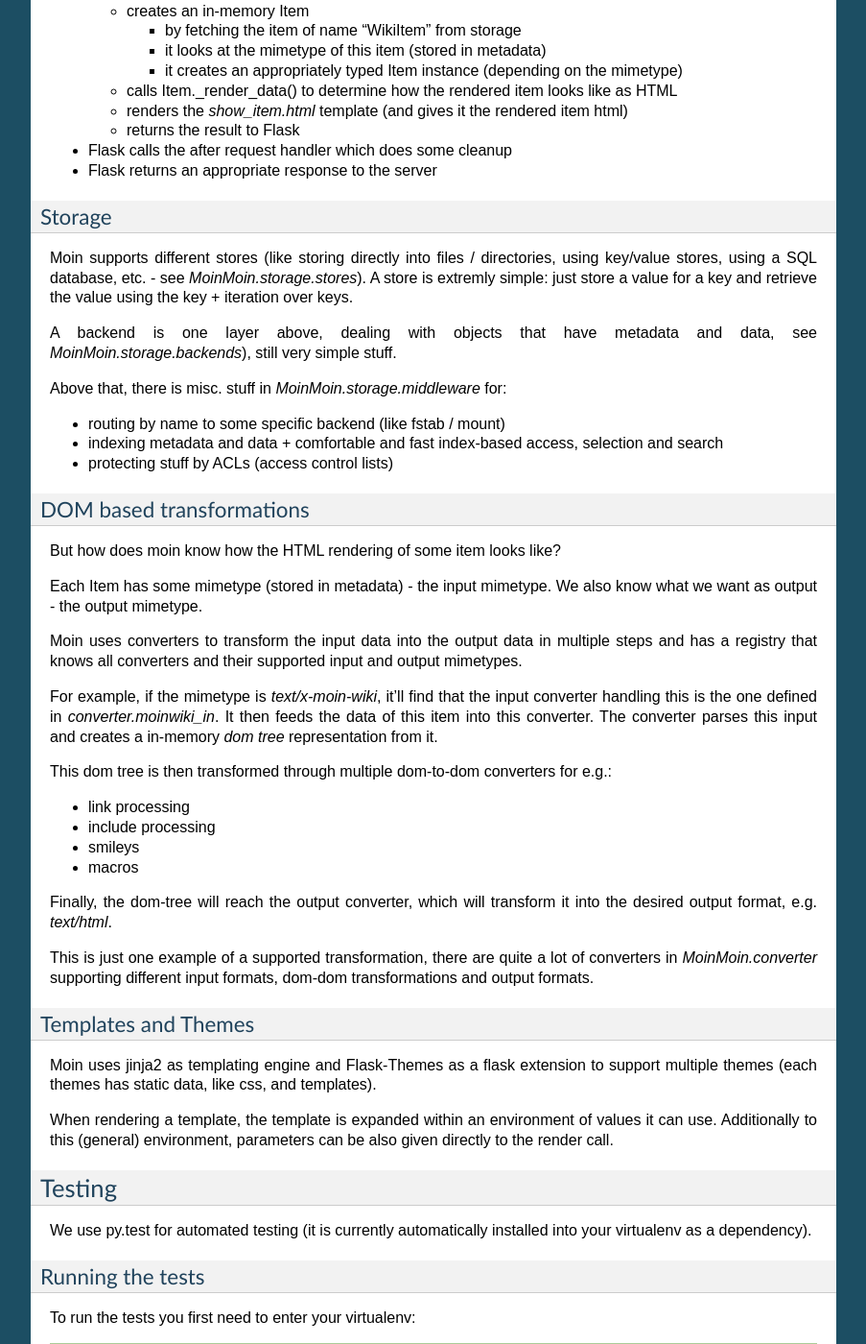
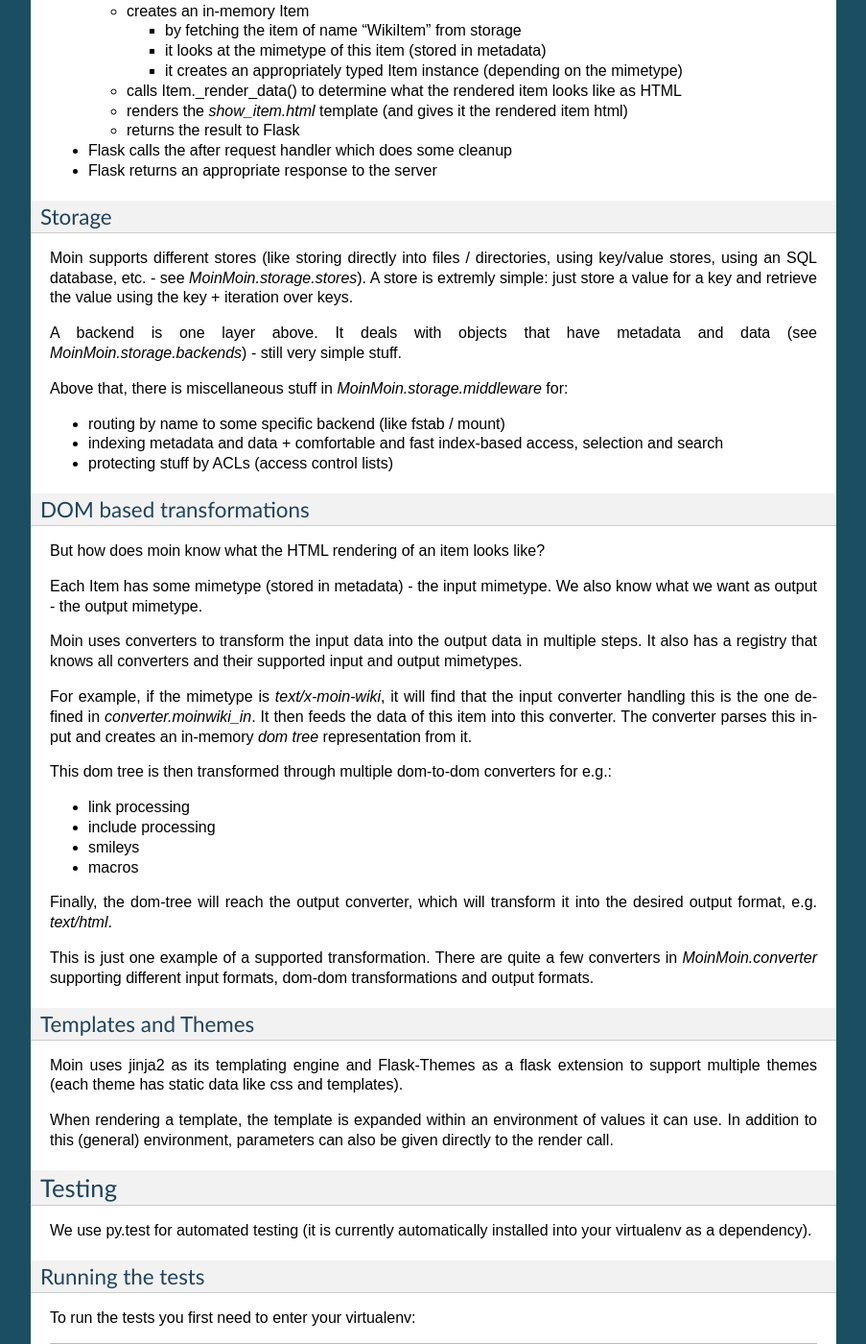
Before and after one commit to mirror/moin-2.0, a Sphinx documentation site: the page built from docs/devel/development.rst, in a window 1280 px wide and 1400 px high, scrolled down 1852 px. Shown: the whole window at 96% size, without its empty margins (198-1101 px from the left). Built offline with Sphinx 7.4.7, drawn with Linux system fonts in a browser that asks for light colours; pages that are not in the unit, such as notebooks, are missing from menus; some of the changed text lies outside the part shown.

Commit message:
docs: development: proofread and improved English, thanks to Nick Rioux

```diff
--- a/docs/devel/development.rst
+++ b/docs/devel/development.rst
@@ -60,8 +60,8 @@
 
 How MoinMoin works
 ==================
-This is just a very high level overview about how moin works, if you'ld like
-to know more details, you'll have to read more docs and the code.
+This is just a very high level overview about how moin works. If you would like
+to acquire a more in-depth understanding, try reading more docs and code.
 
 WSGI application creation
 -------------------------
@@ -69,7 +69,7 @@
 this will:
 
 * load the configuration (app.cfg)
-* register some Modules that handle different parts of the functionality
+* register some modules that handle different parts of the functionality
 
   - MoinMoin.apps.frontend - most stuff a normal user uses
   - MoinMoin.apps.admin - some stuff for admins
@@ -104,7 +104,7 @@
     + by fetching the item of name "WikiItem" from storage
     + it looks at the mimetype of this item (stored in metadata)
     + it creates an appropriately typed Item instance (depending on the mimetype)
-  - calls Item._render_data() to determine how the rendered item looks like
+  - calls Item._render_data() to determine what the rendered item looks like
     as HTML
   - renders the `show_item.html` template (and gives it the rendered item html)
   - returns the result to Flask
@@ -114,14 +114,14 @@
 Storage
 -------
 Moin supports different stores (like storing directly into files /
-directories, using key/value stores, using a SQL database, etc. - see
+directories, using key/value stores, using an SQL database, etc. - see
 `MoinMoin.storage.stores`). A store is extremly simple: just store a value
 for a key and retrieve the value using the key + iteration over keys.
 
-A backend is one layer above, dealing with objects that have metadata and
-data, see `MoinMoin.storage.backends`), still very simple stuff.
+A backend is one layer above. It deals with objects that have metadata and
+data (see `MoinMoin.storage.backends`) - still very simple stuff.
 
-Above that, there is misc. stuff in `MoinMoin.storage.middleware` for:
+Above that, there is miscellaneous stuff in `MoinMoin.storage.middleware` for:
 
 * routing by name to some specific backend (like fstab / mount)
 * indexing metadata and data + comfortable and fast index-based access,
@@ -130,19 +130,19 @@
 
 DOM based transformations
 -------------------------
-But how does moin know how the HTML rendering of some item looks like?
+But how does moin know what the HTML rendering of an item looks like?
 
 Each Item has some mimetype (stored in metadata) - the input mimetype.
 We also know what we want as output - the output mimetype.
 
 Moin uses converters to transform the input data into the output data in
-multiple steps and has a registry that knows all converters and their supported
+multiple steps. It also has a registry that knows all converters and their supported
 input and output mimetypes.
 
-For example, if the mimetype is `text/x-moin-wiki`, it'll find that the input
+For example, if the mimetype is `text/x-moin-wiki`, it will find that the input
 converter handling this is the one defined in `converter.moinwiki_in`. It then
 feeds the data of this item into this converter. The converter parses this
-input and creates a in-memory `dom tree` representation from it.
+input and creates an in-memory `dom tree` representation from it.
 
 This dom tree is then transformed through multiple dom-to-dom converters for
 e.g.:
@@ -155,18 +155,18 @@
 Finally, the dom-tree will reach the output converter, which will transform it
 into the desired output format, e.g. `text/html`.
 
-This is just one example of a supported transformation, there are quite a lot
-of converters in `MoinMoin.converter` supporting different input formats,
+This is just one example of a supported transformation. There are quite a few
+converters in `MoinMoin.converter` supporting different input formats,
 dom-dom transformations and output formats.
 
 Templates and Themes
 --------------------
-Moin uses jinja2 as templating engine and Flask-Themes as a flask extension to
-support multiple themes (each themes has static data, like css, and templates).
+Moin uses jinja2 as its templating engine and Flask-Themes as a flask extension to
+support multiple themes (each theme has static data like css and templates).
 
 When rendering a template, the template is expanded within an environment of
-values it can use. Additionally to this (general) environment, parameters can
-be also given directly to the render call.
+values it can use. In addition to this (general) environment, parameters can
+also be given directly to the render call.
 
 Testing
 =======
@@ -214,8 +214,8 @@
 
 Creating docs
 -------------
-Sphinx can create all kinds of documentation formats, we'll just list the most
-popular ones below::
+Sphinx can create all kinds of documentation formats. The most
+popular ones are::
 
     cd docs
     make html  # create html docs (to browse online or in the filesystem)
```
Also changed, not shown: other parts of docs/devel/development.rst (+3 -3 lines), docs/index.rst (+4 -4 lines).
